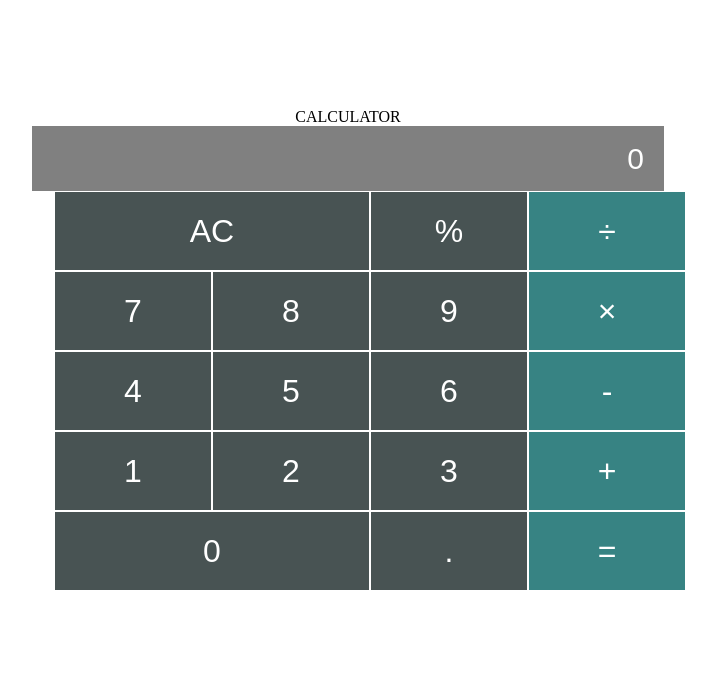
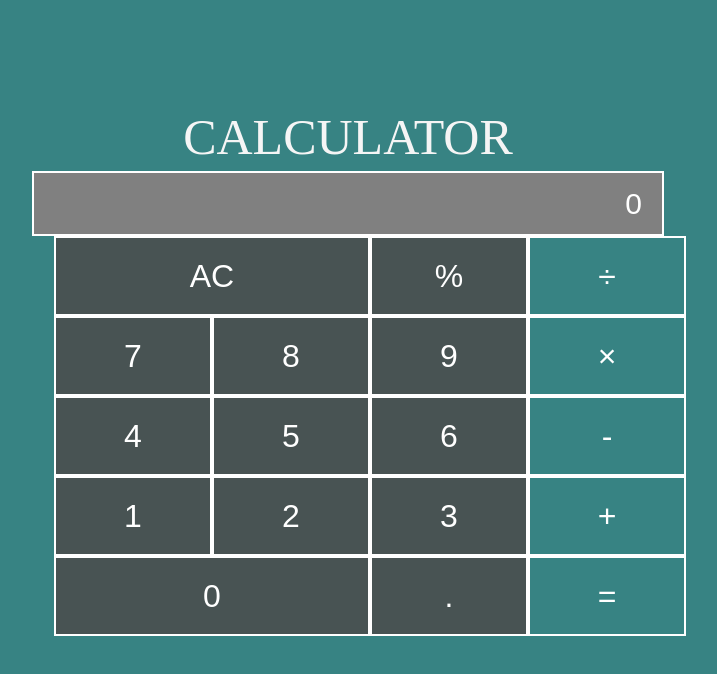
Before and after one commit to dadichandra/simplecalculator, a plain HTML site: page index.html in a window 1280 px wide. Shown: the top 674 px of the page, without its empty margins (292-1009 px from the left). Drawn offline with Linux system fonts and the light colour scheme.

Commit message:
Update stylesheet.css

```diff
--- a/stylesheet.css
+++ b/stylesheet.css
@@ -1,7 +1,15 @@
+body{
+    background-color: rgb(55, 131, 131);
+}
 .calculator{
     text-align: center;
     margin: 0 auto;
     padding-top: 100px;
+}
+.label{
+    color: whitesmoke;
+    font-size: 50px;
+    padding-bottom: 5px;
 }
 .calculator-screen{
     width: 50%;
@@ -13,6 +21,7 @@
     border: none;
     padding: 0 20px;
     box-sizing: border-box;
+    border: 2px solid rgb(255, 255, 255);
 }
 .calculator-keys{
     width: 50%;
@@ -24,7 +33,7 @@
 button{
     height: 80px;
     background-color: rgb(72, 83, 83);
-    border: 1px solid rgb(255, 255, 255);
+    border: 2px solid rgb(255, 255, 255);
     font-size: 32px;
     color: white;
     width: 25%;
@@ -40,5 +49,5 @@ button:hover{
     background-color: darkgray;
 }
 .operator:hover, .equal-sign:hover{
-    background-color: gainsboro;
+    background-color: darkgray;
 }
```
